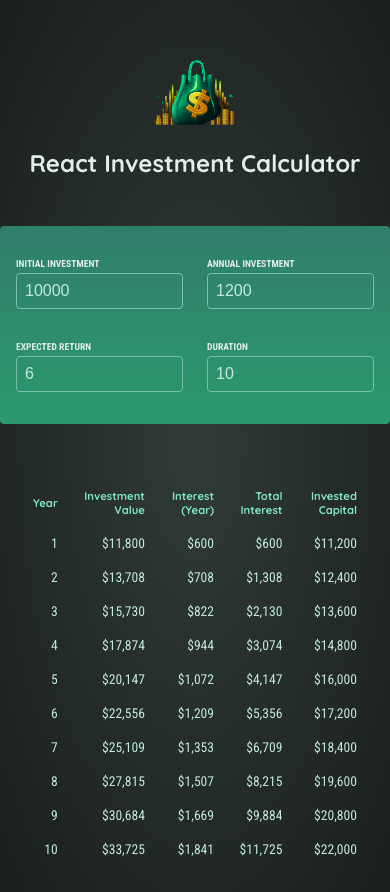
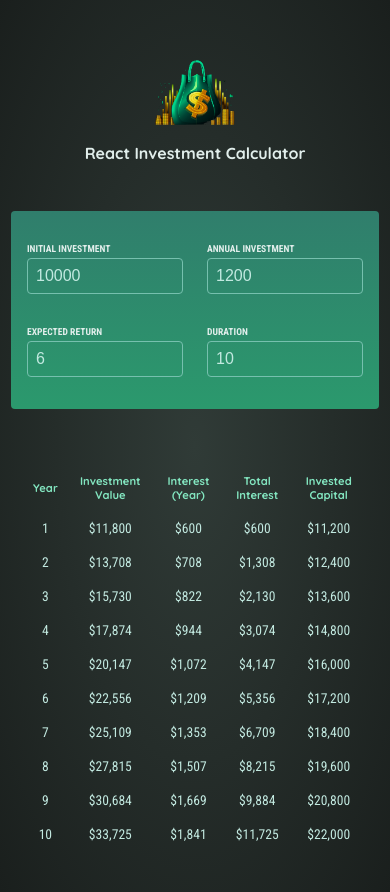
Before and after one commit to tanvir35web/Investment-Calculator, a React (Vite) app: page / in a window 390 px wide. Built offline with nearby package versions, Linux system fonts and the light colour scheme.

Commit message:
mobile responsive

```diff
--- a/src/index.css
+++ b/src/index.css
@@ -71,7 +71,7 @@ body {
   padding: 1rem;
   table-layout: fixed;
   border-spacing: 1rem;
-  text-align: right;
+  text-align: center;
 }
 
 #result thead {
@@ -88,3 +88,17 @@ body {
 .center {
   text-align: center;
 }
+
+@media screen and (max-width: 550px) {
+
+  #header h1 {
+    font-size: 1rem;
+  }
+
+  #user-input {
+    max-width: 23rem;
+    margin: 1rem auto;
+
+  }
+
+}
```
